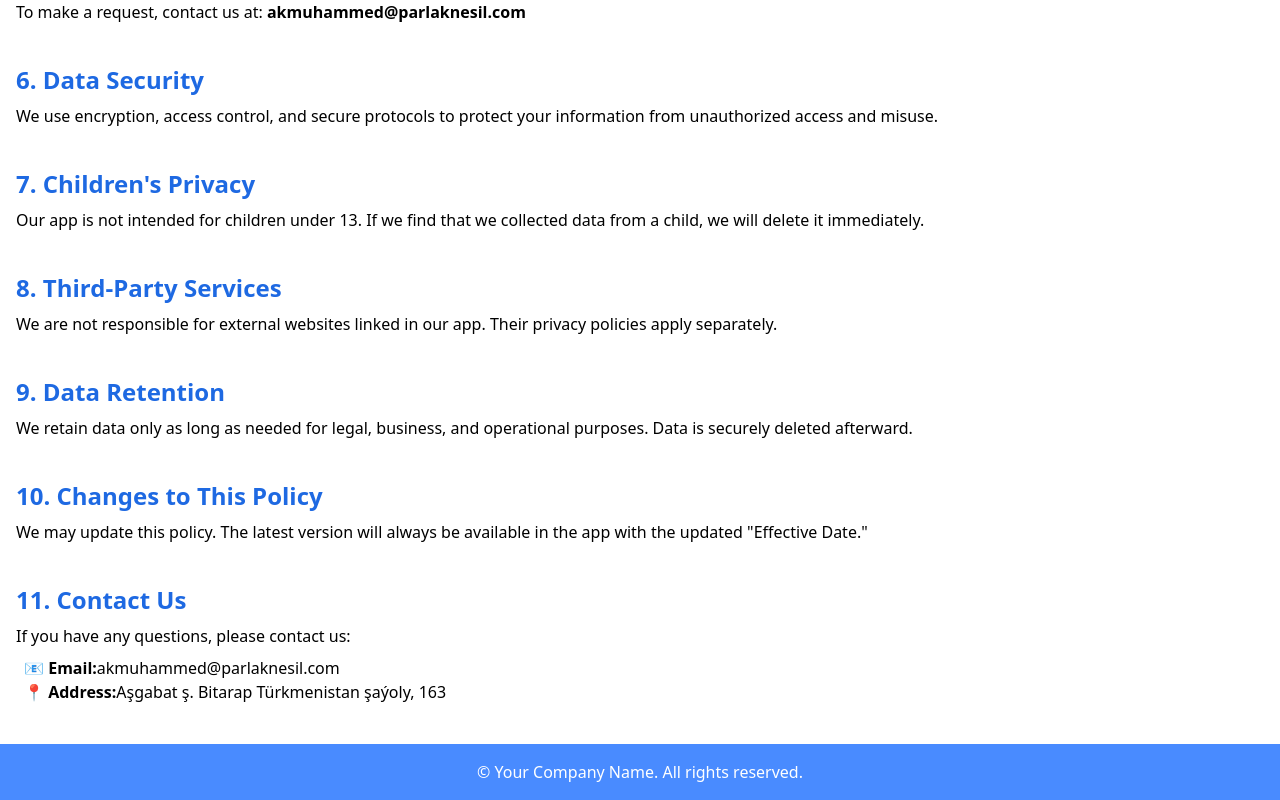
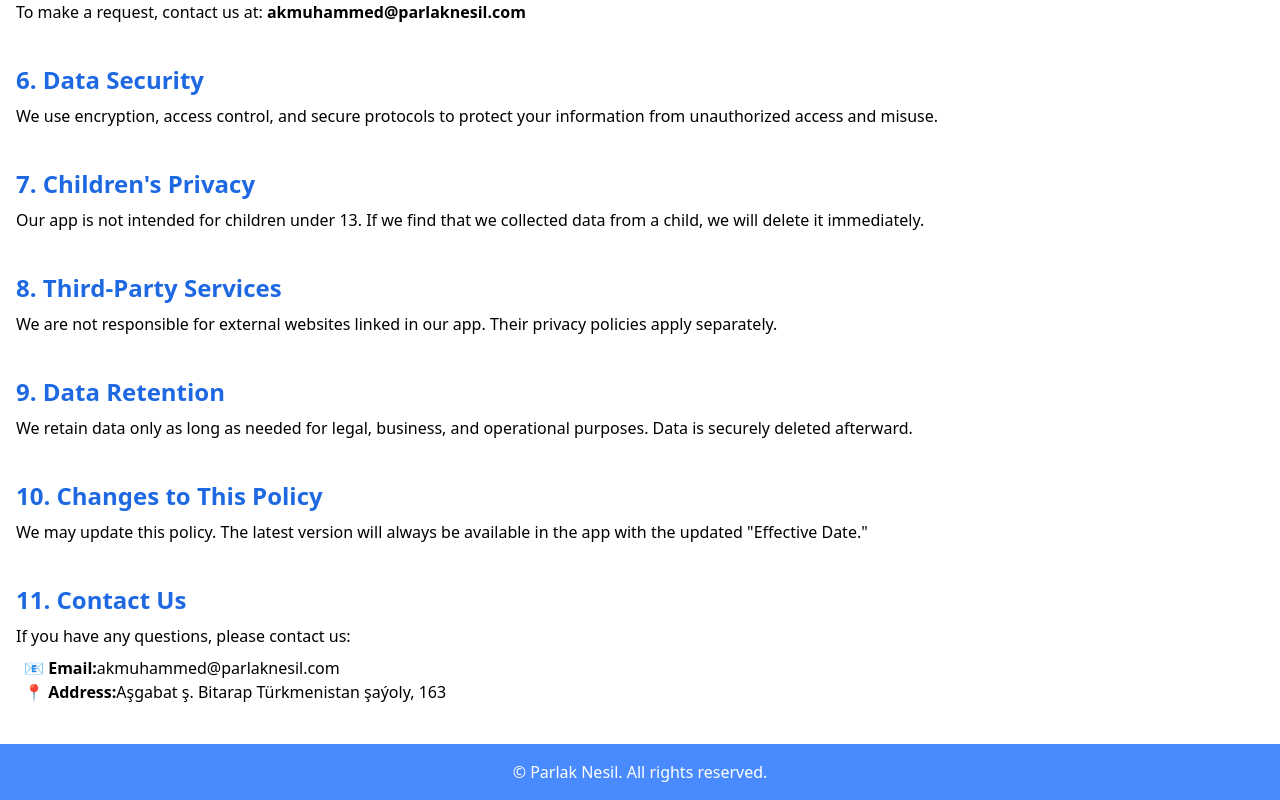
Before and after one commit to mekanio20/opt-site, a Vue app: page /privacy in a window 1280 px wide. Shown: the part 1232-2032 px from the top of the page. Built offline with nearby package versions, Linux system fonts and the light colour scheme.

Commit message:
privacy update

```diff
--- a/src/views/Privacy.vue
+++ b/src/views/Privacy.vue
@@ -133,7 +133,7 @@
 
         <!-- Footer -->
         <footer class="bg-[#498BFF] text-white text-center py-4">
-            <p>&copy; <span id="year"></span> Your Company Name. All rights reserved.</p>
+            <p>&copy; <span id="year"></span> Parlak Nesil. All rights reserved.</p>
         </footer>
 
     </div>
```
